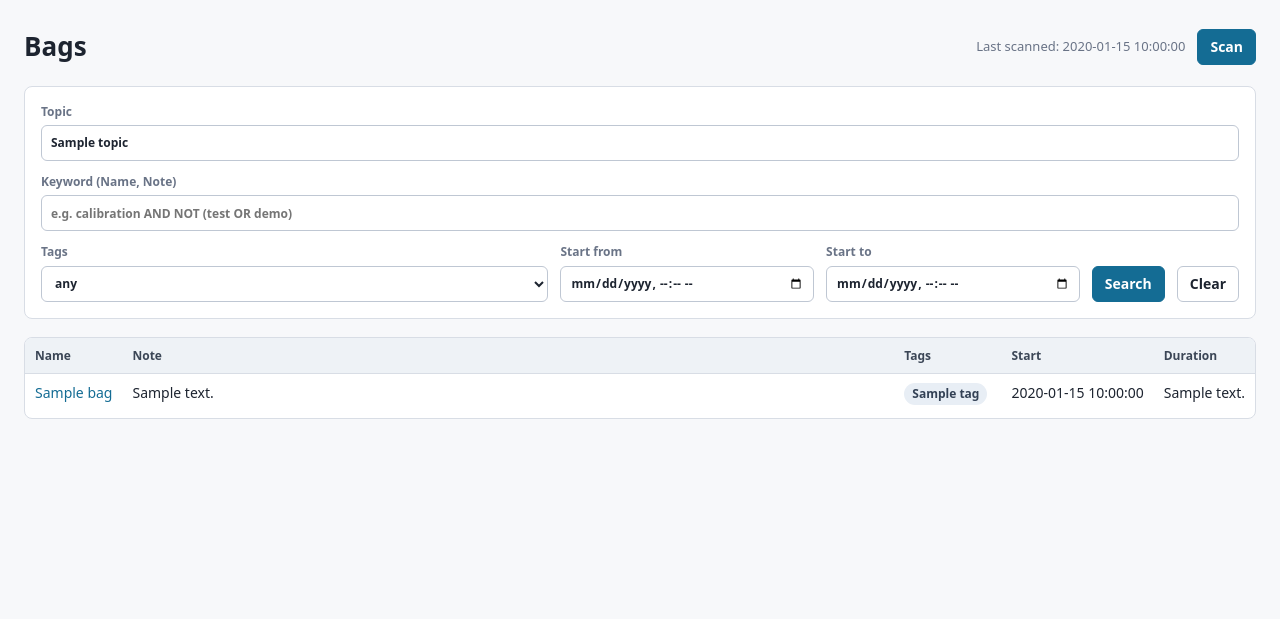
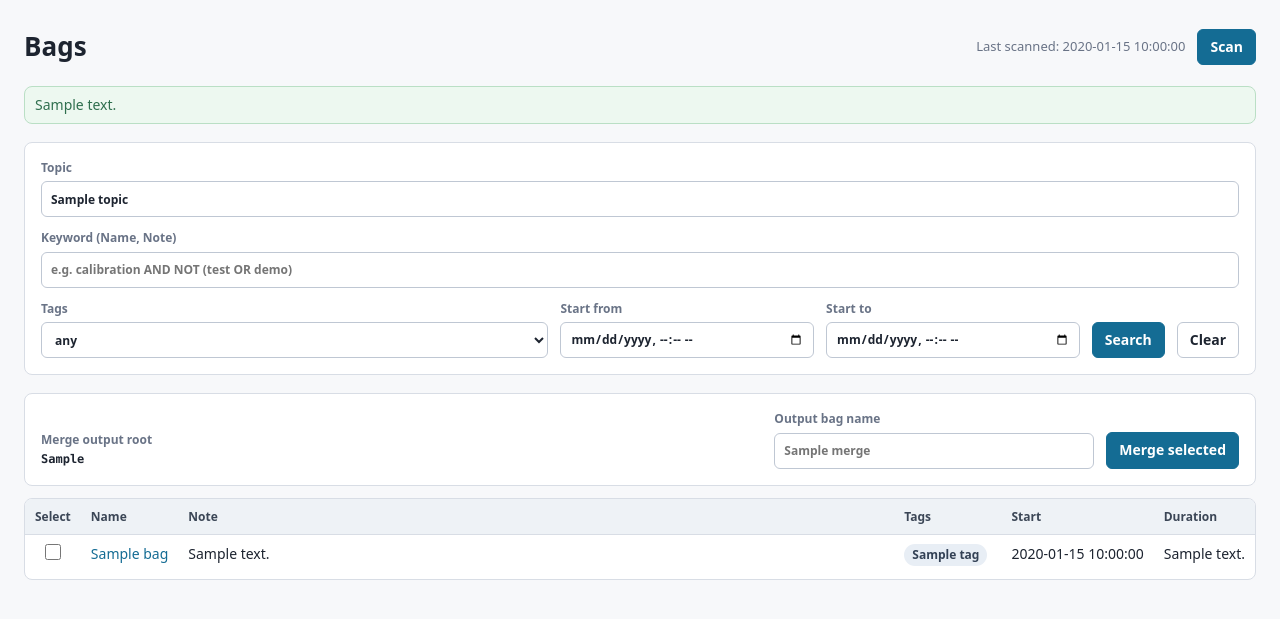
Before and after one commit to mitukou1109/rosbag-browser, a FastAPI app: template app/templates/bags.html in a window 1280 px wide. Shown: the top 619 px of the page. Run offline with FastAPI, Linux system fonts and the light colour scheme; the template is opened without the code that fills it: most values are stand-ins (such as "Sample title", 1, 10 or a date in 2020).

Commit message:
Add bag merge workflow

```diff
--- a/app/config.py
+++ b/app/config.py
@@ -22,6 +22,7 @@ class LocalRootState:
 @dataclass(frozen=True)
 class Settings:
     fixed_bag_root: Path | None
+    bag_output_root: Path | None
     db_path: Path
     local_state_path: Path
 
@@ -34,6 +35,7 @@ def get_settings() -> Settings:
     fixed_bag_root = _optional_path_from_env("BAG_ROOT")
     return Settings(
         fixed_bag_root=fixed_bag_root,
+        bag_output_root=_optional_path_from_env("BAG_OUTPUT_ROOT"),
         db_path=Path(os.environ.get("DB_PATH", "/data/rosbag-browser.sqlite3")).resolve(),
         local_state_path=local_state_path(),
     )
@@ -137,6 +139,10 @@ def db_path_for_bag_root(settings: Settings, bag_root: Path) -> Path:
     return bag_root / LOCAL_APP_DIR_NAME / LOCAL_DB_FILENAME
 
 
+def merge_output_root(settings: Settings, bag_root: Path) -> Path:
+    return settings.bag_output_root or bag_root
+
+
 def _state_path(value: Any) -> Path | None:
     if not isinstance(value, str) or not value.strip():
         return None
--- a/app/static/style.css
+++ b/app/static/style.css
@@ -149,6 +149,7 @@ h2 {
 }
 
 .filters,
+.merge-panel,
 .root-selector,
 .edit-grid,
 .summary-grid {
@@ -177,6 +178,19 @@ h2 {
   gap: 12px;
   grid-template-columns: minmax(180px, 2fr) minmax(140px, 1fr) minmax(140px, 1fr) auto auto;
   margin-bottom: 18px;
+}
+
+.merge-form {
+  display: grid;
+  gap: 0;
+}
+
+.merge-panel {
+  align-items: end;
+  display: grid;
+  gap: 12px;
+  grid-template-columns: minmax(240px, 1fr) minmax(220px, 320px) auto;
+  margin-bottom: 12px;
 }
 
 .filter-topic,
@@ -307,6 +321,21 @@ table {
   width: auto;
 }
 
+.bags-table .col-select {
+  text-align: center;
+  white-space: nowrap;
+  width: 1%;
+}
+
+.col-select input {
+  appearance: auto;
+  height: 16px;
+  margin: 0;
+  min-height: 0;
+  padding: 0;
+  width: 16px;
+}
+
 th,
 td {
   border-bottom: 1px solid var(--line);
@@ -365,7 +394,7 @@ tr:last-child td {
   color: var(--danger);
 }
 
-.row-broken td:first-child {
+.row-broken td:nth-child(2) {
   background: #fff2f0;
   box-shadow: inset 4px 0 0 var(--danger);
 }
@@ -410,6 +439,19 @@ tr:last-child td {
 
 .alert.compact {
   margin-bottom: 0;
+  padding: 8px 10px;
+}
+
+.notice {
+  background: #edf8f0;
+  border: 1px solid #badfc5;
+  border-radius: 8px;
+  color: var(--ok);
+  margin-bottom: 18px;
+  padding: 12px 14px;
+}
+
+.notice.compact {
   padding: 8px 10px;
 }
 
@@ -528,6 +570,7 @@ tr:last-child td {
 
 @media (max-width: 980px) {
   .filters,
+  .merge-panel,
   .root-form,
   .summary-grid,
   .edit-grid {
--- a/app/templates/bags.html
+++ b/app/templates/bags.html
@@ -39,6 +39,13 @@
 </section>
 {% endif %}
 
+{% if merge.message %}
+<section class="notice compact">{{ merge.message }}</section>
+{% endif %}
+{% if merge.error %}
+<section class="alert compact">{{ merge.error }}</section>
+{% endif %}
+
 <form class="filters" method="get" action="/bags">
   <label class="filter-topic">
     Topic
@@ -69,10 +76,24 @@
   <a class="button secondary filter-clear" href="/bags">Clear</a>
 </form>
 
+<form class="merge-form" method="post" action="/bags/merge">
+  <section class="merge-panel">
+    <div>
+      <span class="form-label">Merge output root</span>
+      <strong class="path">{{ merge.output_root or "Not available" }}</strong>
+    </div>
+    <label>
+      Output bag name
+      <input name="output_name" placeholder="{{ merge.default_name }}">
+    </label>
+    <button type="submit" {% if not merge.output_root %}disabled{% endif %}>Merge selected</button>
+  </section>
+
 <div class="table-wrap">
   <table class="bags-table">
     <thead>
       <tr>
+        <th class="col-select">Select</th>
         <th class="col-fit">Name</th>
         <th class="col-note">Note</th>
         <th class="col-fit">Tags</th>
@@ -83,6 +104,14 @@
     <tbody>
       {% for bag in bags %}
       <tr class="{% if bag.status == 'broken' %}row-broken{% endif %}">
+        <td class="col-select">
+          <input
+            type="checkbox"
+            name="bag_ids"
+            value="{{ bag.id }}"
+            {% if bag.status != 'valid' %}disabled{% endif %}
+          >
+        </td>
         <td class="col-fit">
           <a href="/bags/{{ bag.id }}">{{ bag.name }}</a>
         </td>
@@ -97,10 +126,11 @@
       </tr>
       {% else %}
       <tr>
-        <td colspan="5" class="empty">No bags found.</td>
+        <td colspan="6" class="empty">No bags found.</td>
       </tr>
       {% endfor %}
     </tbody>
   </table>
 </div>
+</form>
 {% endblock %}
--- a/docker-compose.yml
+++ b/docker-compose.yml
@@ -9,9 +9,11 @@ services:
       - "8000:8000"
     environment:
       BAG_ROOT: /bags
+      BAG_OUTPUT_ROOT: /bag-output
       DB_PATH: /data/rosbag-browser.sqlite3
       TZ: ${TZ:-Asia/Tokyo}
     volumes:
       - ${HOST_BAG_ROOT:-/share/Bags}:/bags:ro
-      - /share/Container/rosbag-browser:/data
+      - ${HOST_BAG_OUTPUT_ROOT:-/share/Container/rosbag-browser}:/bag-output:rw
+      - /share/Container/rosbag-browser:/data:rw
     restart: unless-stopped
--- a/pyproject.toml
+++ b/pyproject.toml
@@ -12,6 +12,7 @@ dependencies = [
   "jinja2>=3.1,<4.0",
   "python-multipart>=0.0.9,<1.0",
   "pyyaml>=6.0,<7.0",
+  "rosbags>=0.10,<1.0",
   "tzdata>=2024.1",
   "uvicorn[standard]>=0.30,<1.0",
 ]
```
Also changed, not shown: app/merger.py (added, +145 -0 lines), app/routes/bags.py (+94 -1 lines), tests/test_merger.py (added, +58 -0 lines), tests/test_routes.py (+38 -0 lines), README.md, 1 other file.
